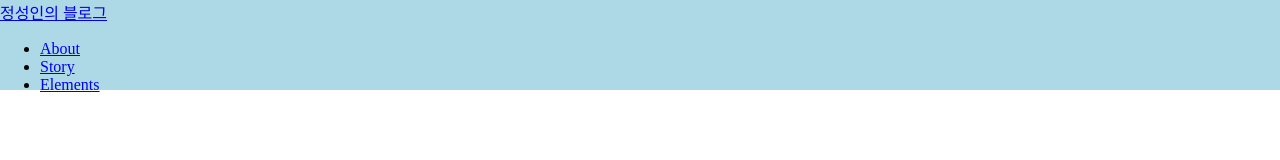
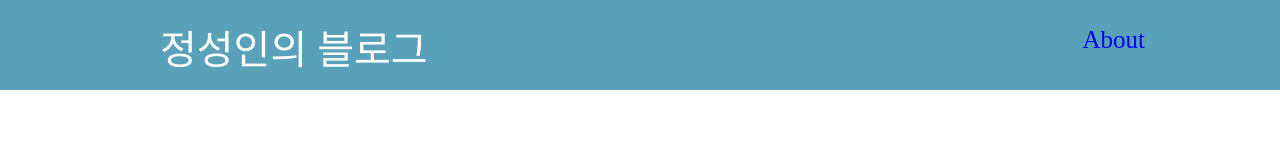
Before and after one commit to choboYo/miniproject, a plain HTML site: page Miniproject_JSI(1)/index.html in a window 1280 px wide. Shown: the top 160 px of the page. Drawn offline with Linux system fonts and the light colour scheme.

Commit message:
9/12일 조금 더 정리
조금 더 추가하였다.

Signed-off-by: choboYo <144123134+choboYo@users.noreply.github.com>

```diff
--- a/Miniproject_JSI(1)/css/main.css
+++ b/Miniproject_JSI(1)/css/main.css
@@ -7,18 +7,54 @@ header {
     display: inline-block;
     width: 1903px;
     height: 90px;
-    background-color: lightblue;
+    background-color: rgb(89, 161, 185);
 }
 
 nav {
     margin: 0 auto;
-    display: flex;
-    justify-content: space-between;
+
 }
 .nav_wrapper {
     width: 70%;
+    display: flex;
+    justify-content: space-between;
+    padding: 0 0 0 160px;
 }
 
 .name_logo {
+color: white;
+font-size: 40px;
+text-decoration: none;
+text-align: center;
+}
 
+.dname_logo {
+    display: inline-block;
+    padding-top: 18px;
 }
+
+.links {
+    list-style: none;
+    display: inline-block;
+    position: relative;
+    left: 400px;
+}
+
+li {
+    float: left;
+    text-decoration: none;
+    margin-right: 200px;
+    font-size: 25px;
+    padding-top: 10px;
+    text-align: center;
+}
+
+li a:hover {
+    background-color: whitesmoke;
+    width: 100px;
+    height: 100px;
+    display: inline-block;
+}
+.active {
+    text-decoration: none;
+}
--- a/Miniproject_JSI(1)/index.html
+++ b/Miniproject_JSI(1)/index.html
@@ -15,14 +15,12 @@
             <!-- Nav -->
             <nav id="nav">
                 <div class="nav_wrapper">
-                <div><a href="index.html" class="name_logo">정성인의 블로그</a></div>
-                <div>
+                <div class="dname_logo"><a href="index.html" class="name_logo">정성인의 블로그</a></div>
                 <ul class="links">
-                    <li class="active"><a href="index.html">About</a></li>
-                    <li><a href="story.html">Story</a></li>
-                    <li><a href="elements.html">Elements</a></li>
+                    <li ><a href="index.html" class="active">About</a></li>
+                    <li><a href="story.html" class="active">Story</a></li>
+                    <li><a href="elements.html" class="active">Elements</a></li>
                 </ul>
-            </div>
         </div>
             </nav>
         </header>
```
